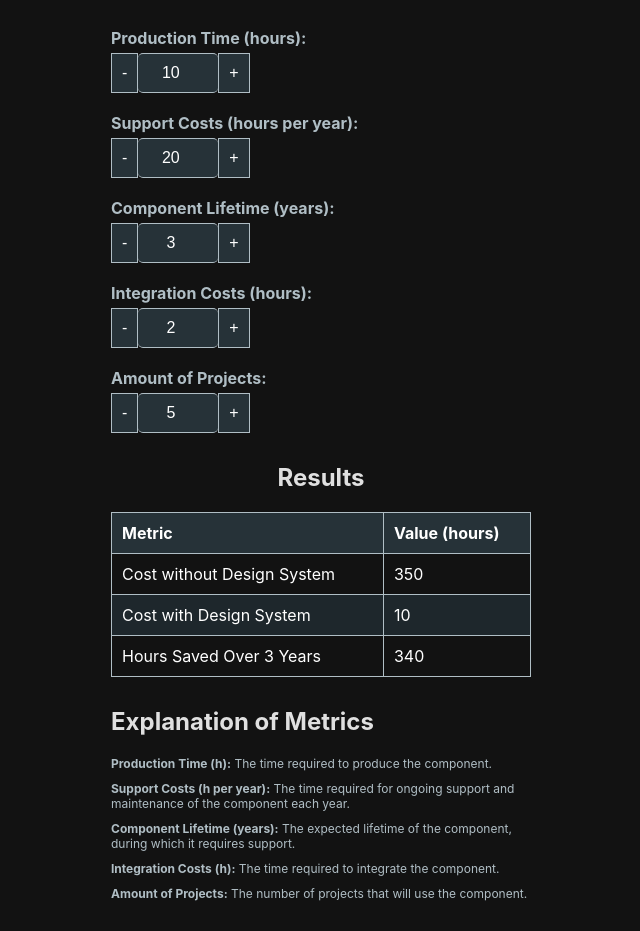
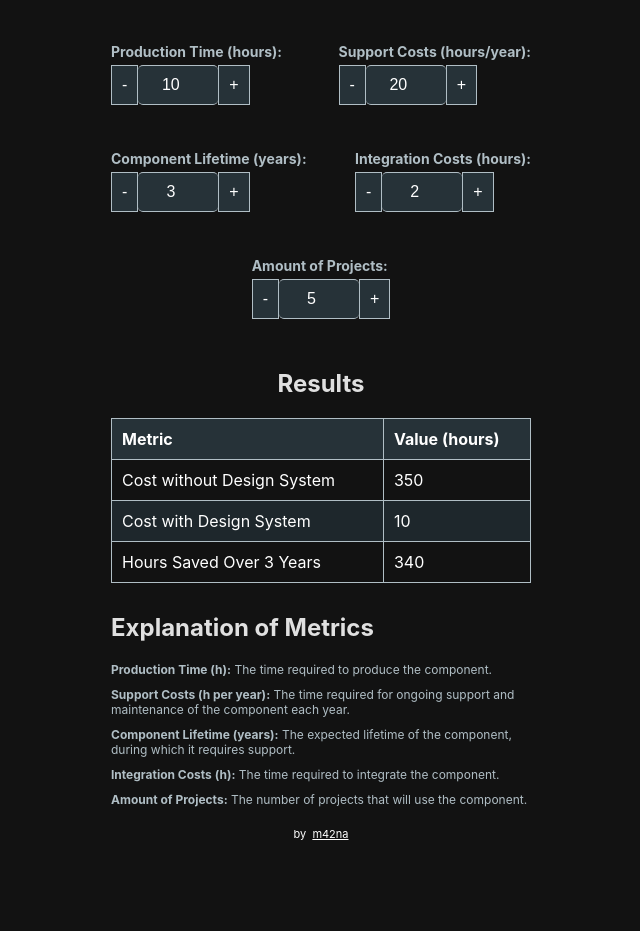
Before and after one commit to m4tuna/design-system-economics, a React (Create React App) app: page / in a window 1280 px wide. Shown: the part 113-1044 px from the top of the page, without its empty margins (319-959 px from the left). After the commit the page ends 974 px from the top, so only its background shows below. Built offline with nearby package versions, Linux system fonts and the light colour scheme.

Commit message:
updated calculator

```diff
--- a/src/App.css
+++ b/src/App.css
@@ -30,6 +30,7 @@ label {
   margin-bottom: 8px;
   font-weight: bold;
   color: #b0bec5;
+  font-size: 14px;
 }
 
 input[type="number"] {
@@ -135,3 +136,26 @@ tr:nth-child(even) {
   outline: none;
   border-color: #42a5f5;
 }
+.footer {
+  font-size: 11px;
+  margin-top: 20px;
+}
+.footer a {
+  color: white;
+}
+
+.pickerContainer {
+  display: flex;
+  flex-wrap: wrap;
+  justify-content: space-between;
+  margin-bottom: 20px;
+  text-align: center;
+  gap: 10px;
+  margin-bottom: 20px;
+  text-align: center;
+}
+
+.pickerContainer > :last-child {
+  margin-left: auto;
+  margin-right: auto;
+}
--- a/src/App.tsx
+++ b/src/App.tsx
@@ -7,6 +7,17 @@ function App() {
   return (
     <div className="App">
       <SavingsCalculator />
+      <div className="footer">
+        by &nbsp;
+        <a
+          className="App-link"
+          href="https://mikefortuna.com"
+          target="_blank"
+          rel="noopener noreferrer"
+        >
+          m42na
+        </a>
+        </div>
     </div>
   );
 }
--- a/src/Calculator.tsx
+++ b/src/Calculator.tsx
@@ -24,11 +24,13 @@ const SavingsCalculator = () => {
   return (
     <div className='container'>
       <h1>Design System Savings Calculator</h1>
-      <FancyNumberPicker label="Production Time (hours):" value={productionTime} onChange={setProductionTime} />
-      <FancyNumberPicker label="Support Costs (hours per year):" value={supportCosts} onChange={setSupportCosts} />
-      <FancyNumberPicker label="Component Lifetime (years):" value={componentLifetime} onChange={setComponentLifetime} />
-      <FancyNumberPicker label="Integration Costs (hours):" value={integrationCosts} onChange={setIntegrationCosts} />
-      <FancyNumberPicker label="Amount of Projects:" value={amountOfProjects} onChange={setAmountOfProjects} />
+      <div className='pickerContainer'>
+        <FancyNumberPicker label="Production Time (hours):" value={productionTime} onChange={setProductionTime} />
+        <FancyNumberPicker label="Support Costs (hours/year):" value={supportCosts} onChange={setSupportCosts} />
+        <FancyNumberPicker label="Component Lifetime (years):" value={componentLifetime} onChange={setComponentLifetime} />
+        <FancyNumberPicker label="Integration Costs (hours):" value={integrationCosts} onChange={setIntegrationCosts} />
+        <FancyNumberPicker label="Amount of Projects:" value={amountOfProjects} onChange={setAmountOfProjects} />
+      </div>
       <div className="results">
         <h2>Results</h2>
         <table>
```
Also changed, not shown: 1 other file (tests, documents, lock files or other folders).
